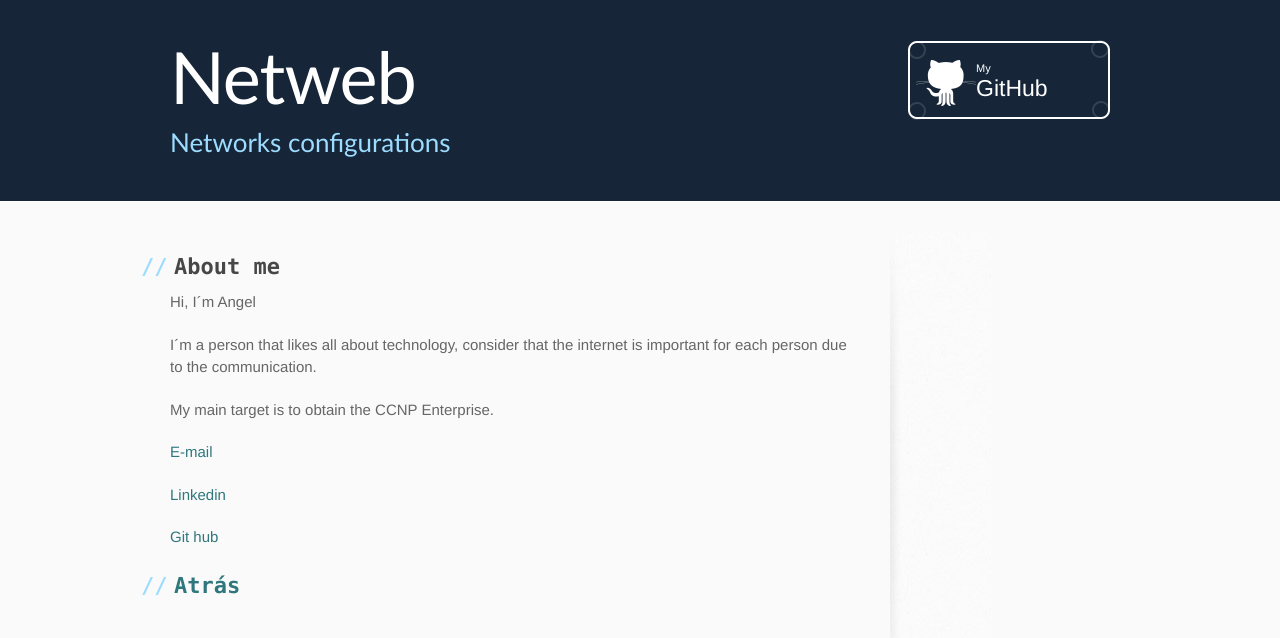
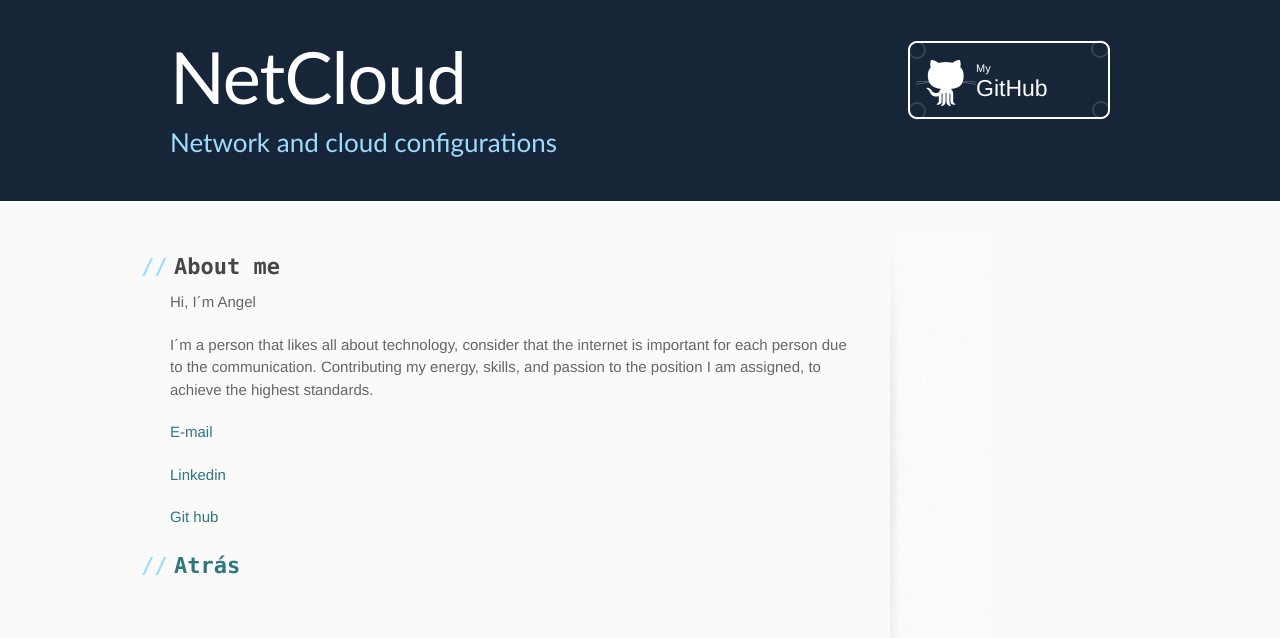
Before and after one commit to Ang3lf/ang3lf.github.io, a Jekyll site: the page built from Contact.md, in a window 1280 px wide. Shown: the top 638 px of the page. Built offline with Jekyll 4.4.1, drawn with Linux system fonts in a browser that asks for light colours.

Commit message:
docs: contact updated

```diff
--- a/Contact.md
+++ b/Contact.md
@@ -7,14 +7,12 @@ layout: default
 
 Hi, I´m Angel
 
-I´m a person that likes all about technology, consider that the internet is important for each person due to the communication.
-
-My main target is to obtain the CCNP Enterprise.
+I´m a person that likes all about technology, consider that the internet is important for each person due to the communication. Contributing my energy, skills, and passion to the position I am assigned, to achieve the highest standards.
 
 <a href="mailto:fuentesangel164@gmail.com?subject=Contacto&body=¿...?">E-mail</a>
 <p></p>
-<a href="https://www.linkedin.com/in/angel-f-05837822b?lipi=urn%3Ali%3Apage%3Ad_flagship3_profile_view_base_contact_details%3BfC6Dr3qhThuQ1BwE7yBLmg%3D%3D">Linkedin</a>
+<a href="https://www.linkedin.com/in/angelf-ti">Linkedin</a>
 <p></p>
-<a href="https://github.com/angelf502/">Git hub</a>
+<a href="https://github.com/agfuentesx/">Git hub</a>
 
 ## [Atrás](./)
--- a/_config.yml
+++ b/_config.yml
@@ -1,5 +1,5 @@
-title: Netweb
-description: Networks configurations
+title: NetCloud
+description: Network and cloud configurations
 show_downloads: false
 #google_analytics:
 theme: jekyll-theme-architect
--- a/_includes/head-custom.html
+++ b/_includes/head-custom.html
@@ -1,9 +1,6 @@
-<!-- start custom head snippets, customize with your own _includes/head-custom.html file -->
-
 <!-- Setup Google Analytics -->
 {% include head-custom-google-analytics.html %}
 
-<!-- You can set your favicon here -->
 <!--link rel="shortcut icon" type="image/x-icon" href="https://drive.google.com/file/d/1pVWrk8xZz9OKk2SPoklAzC357rhSfyx-/view?usp=sharing"/-->
 <link rel="icon" type="image/png" href="../favicon.ico"/>
 
--- a/_layouts/default.html
+++ b/_layouts/default.html
@@ -27,10 +27,10 @@
         <h2>{{ site.description | default: site.github.project_tagline }}</h2>
         {% if site.github.is_project_page %}
           <!--<a href="{{ site.github.repository_url }}" class="button"><small>View project on</small> GitHub</a>-->
-          <a href="https://github.com/angelf502/" class="button"><small>My</small> GitHub</a>
+          <a href="https://github.com/agfuentesx" class="button"><small>My</small> GitHub</a>
         {% endif %}
         {% if site.github.is_user_page %}
-          <a href="https://github.com/angelf502/" class="button"><small>My</small> GitHub</a>
+          <a href="https://github.com/agfuentesx" class="button"><small>My</small> GitHub</a>
         {% endif %}
       </div>
     </header>
```
Also changed, not shown: docs/CODE_OF_CONDUCT.md (deleted, +0 -46 lines), docs/CONTRIBUTING.md (deleted, +0 -88 lines), docs/SUPPORT.md (deleted, +0 -9 lines), README.md, thumbnail.png (deleted).
